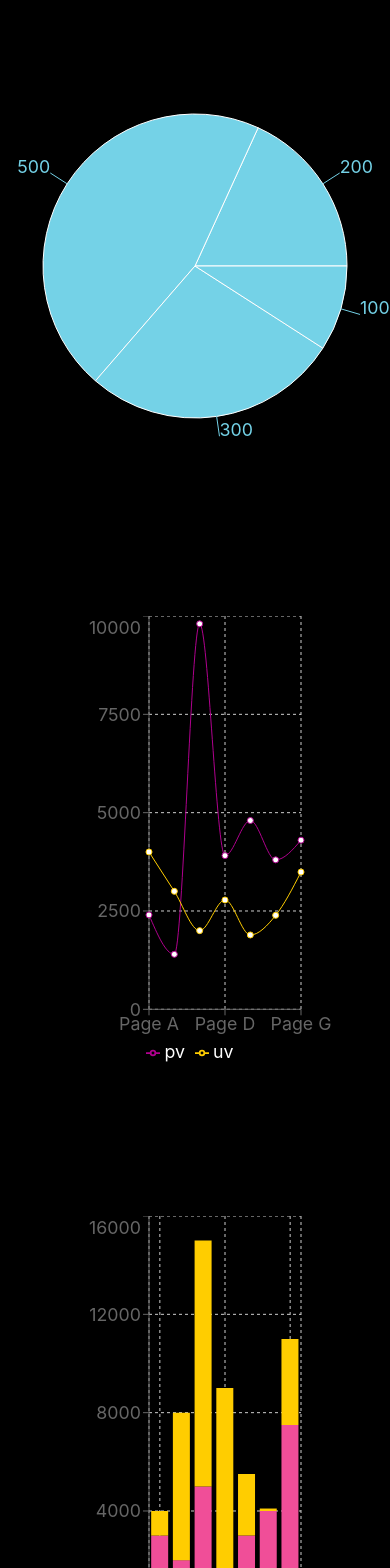
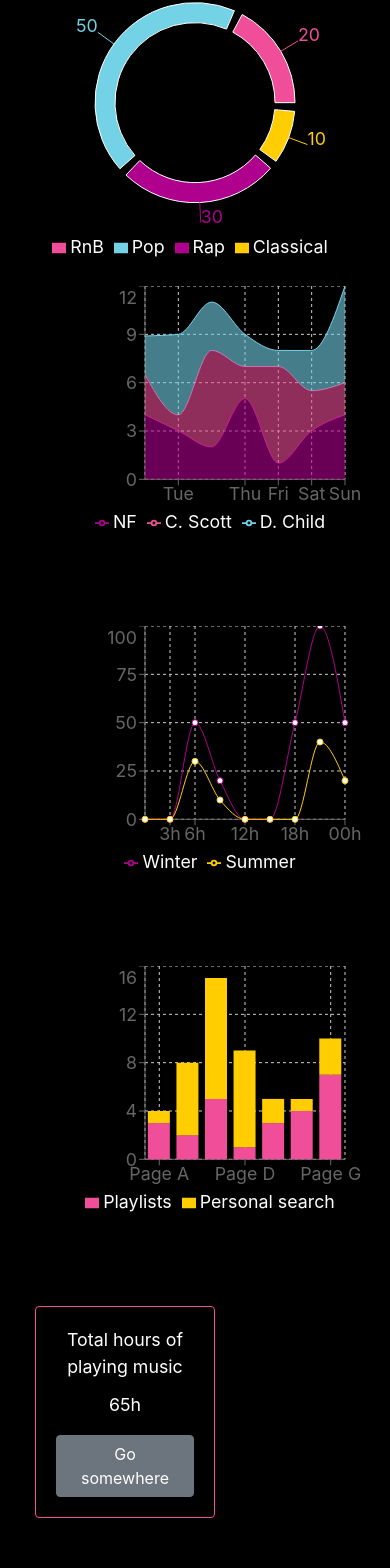
Before and after one commit to aliceValet/project, a React (Create React App) app: page / in a window 390 px wide. Shown: the part 394-1962 px from the top of the page. Built offline with nearby package versions, Linux system fonts and the light colour scheme.

Commit message:
Still problems with routing. job responsive is done.

```diff
--- a/src/App.js
+++ b/src/App.js
@@ -1,6 +1,7 @@
 import React, { Component } from 'react';
 import logo from './logo.svg';
 import './App.css';
+import Route from "./routes";
 
 import FirstComp from "./FirstComponent";
 import SecondComp from "./SecondComponent";
@@ -11,6 +12,8 @@ import PieChart from "./Pies";
 import LineGraph from "./LineGraf";
 import BarreCharte from "./BarreChart";
 import AreaCharte from "./ZoneChart";
+import Carde from "./Carte";
+import { Container, Row, Col } from 'reactstrap';
 
 class App extends Component {
   render() {
@@ -19,12 +22,22 @@ class App extends Component {
     <div className="App">
 	    <NavBarre />
 	    <div className="App-header">
+	    <FirstComp />
+		    <Container>
+		        <Row>
+		          <Col sm="12" xl="6"><PieChart/></Col>
+		          <Col sm="12" xl="6"><AreaCharte/></Col>
+		        </Row>
+		        <Row>
+		          <Col sm="12" md="12" xl="6"><LineGraph/></Col>
+		          <Col sm="12" md="12" xl="6"><BarreCharte/></Col>
+		        </Row>
+		        <Row>
+		          <Col xl={{ size: 6, offset: 5 }}><Carde/></Col>
+		        </Row>
 
-	    	<FirstComp />
-	        <PieChart/>
-	        <LineGraph/>
-	        <BarreCharte/>
-	        <AreaCharte/>
+	      </Container>
+
 
 	    </div>
     </div>
--- a/src/BarreChart.js
+++ b/src/BarreChart.js
@@ -5,25 +5,25 @@ import {
 
 const data = [
   {
-    name: 'Page A', uv: 1000, pv: 3000,
+    name: 'Page A', uv: 1, pv: 3,
   },
   {
-    name: 'Page B', uv: 6000, pv: 2000,
+    name: 'Page B', uv: 6, pv: 2,
   },
   {
-    name: 'Page C', uv: 10000, pv: 5000,
+    name: 'Page C', uv: 10, pv: 5,
   },
   {
-    name: 'Page D', uv: 8000, pv:1000,
+    name: 'Page D', uv: 8, pv:1,
   },
   {
-    name: 'Page E', uv: 2500, pv: 3000,
+    name: 'Page E', uv: 2, pv: 3,
   },
   {
-    name: 'Page F', uv: 100, pv:4000,
+    name: 'Page F', uv: 1, pv:4,
   },
   {
-    name: 'Page G', uv: 3500, pv: 7500,
+    name: 'Page G', uv: 3, pv: 7,
   },
 ];
 
@@ -32,10 +32,10 @@ class BarreCharte extends PureComponent {
 
   render() {
     return (
-      <div style={{ width: '80%', height: 500, margin : 50}}>
+      <div style={{ width: '100%', height: 300, margin : 20}}>
         <ResponsiveContainer>
           <BarChart
-            width={1000}
+            width={10000}
             height={500}
             data={data}
             margin={{
@@ -47,8 +47,8 @@ class BarreCharte extends PureComponent {
             <YAxis />
             <Tooltip />
             <Legend />
-            <Bar dataKey="pv" stackId="a" fill="#F04E98" />
-            <Bar dataKey="uv" stackId="a" fill="#FFCD00" />
+            <Bar name ="Playlists" dataKey="pv" stackId="a" fill="#F04E98" />
+            <Bar name ="Personal search" dataKey="uv" stackId="a" fill="#FFCD00" />
           </BarChart>
            </ResponsiveContainer>
       </div>
--- /dev/null
+++ b/src/Carte.js
@@ -0,0 +1,25 @@
+import React, { PureComponent } from 'react';
+import {
+  ResponsiveContainer
+} from 'recharts';
+import { Card, Button, CardTitle, CardText } from 'reactstrap';
+
+class Carde extends PureComponent {
+  static jsfiddleUrl = 'https://jsfiddle.net/alidingling/90v76x08/';
+
+  render() {
+    return (
+      <div style={{ width: '50%', height: 300, margin : 20}}>
+        <ResponsiveContainer>
+          <Card body inverse style={{ backgroundColor: '#000000', borderColor: '#F04E98' }} className="text-center">
+        <CardTitle>Total hours of playing music</CardTitle>
+        <CardText>65h</CardText>
+        <Button>Go somewhere</Button>
+      </Card>
+           </ResponsiveContainer>
+      </div>
+    );
+  }
+}
+
+export default Carde;
--- a/src/LineGraf.js
+++ b/src/LineGraf.js
@@ -5,25 +5,31 @@ import {
 
 const data = [
   {
-    name: 'Page A', uv: 4000, pv: 2400, amt: 2400,
+    name: '00h', uv: 0, pv: 0,
   },
   {
-    name: 'Page B', uv: 3000, pv: 1398, amt: 2210,
+    name: '3h', uv: 0, pv: 0,
   },
   {
-    name: 'Page C', uv: 2000, pv: 9800, amt: 2290,
+    name: '6h', uv: 30, pv: 50,
   },
   {
-    name: 'Page D', uv: 2780, pv: 3908, amt: 2000,
+    name: '9h', uv: 10, pv: 20,
   },
   {
-    name: 'Page E', uv: 1890, pv: 4800, amt: 2181,
+    name: '12h', uv: 0, pv: 0,
   },
   {
-    name: 'Page F', uv: 2390, pv: 3800, amt: 2500,
+    name: '15h', uv: 0, pv: 0,
   },
   {
-    name: 'Page G', uv: 3490, pv: 4300, amt: 2100,
+    name: '18h', uv: 0, pv: 50,
+  },
+  {
+    name: '21h', uv: 40, pv: 100,
+  },
+  {
+    name: '00h', uv: 20, pv: 50,
   },
 ];
 
@@ -32,7 +38,7 @@ class LineGraph extends PureComponent {
 
   render() {
     return (
-      <div style={{ width: '80%', height: 500, margin : 50}}>
+      <div style={{ width: '100%', height: 300, margin : 20}}>
         <ResponsiveContainer>
 
       <LineChart
@@ -48,8 +54,8 @@ class LineGraph extends PureComponent {
         <YAxis />
         <Tooltip />
         <Legend />
-        <Line type="monotone" dataKey="pv" stroke="#B0008E" activeDot={{ r: 8 }} />
-        <Line type="monotone" dataKey="uv" stroke="#FFCD00" />
+        <Line name="Winter" type="monotone" dataKey="pv" stroke="#B0008E" activeDot={{ r: 8 }} />
+        <Line name="Summer" type="monotone" dataKey="uv" stroke="#FFCD00" />
       </LineChart>
       </ResponsiveContainer>
       </div>
--- a/src/NavBarre.js
+++ b/src/NavBarre.js
@@ -35,7 +35,7 @@ class NavBarre extends React.Component {
           <Collapse isOpen={this.state.isOpen} navbar>
             <Nav className="ml-auto" navbar>
               <NavItem>
-                <NavLink to="/fillForm">Administration</NavLink>
+                <NavLink to="/admin">Administration</NavLink>
               </NavItem>
               <UncontrolledDropdown nav inNavbar>
                 <DropdownToggle nav caret>
--- a/src/Pies.js
+++ b/src/Pies.js
@@ -1,23 +1,40 @@
 import React, { PureComponent } from 'react';
 import {
-  ResponsiveContainer, PieChart, Pie, Legend,
+  ResponsiveContainer, PieChart, Pie, Legend, Sector, Cell,
 } from 'recharts';
 import './Pies.css'
 const data = [
-  { name: 'Group A', value: 200 }, { name: 'Group B', value: 500 },
-  { name: 'Group C', value: 300 }, { name: 'Group D', value: 100 },
+  { name: 'RnB', value: 20 }, { name: 'Pop', value: 50 },
+  { name: 'Rap', value: 30 }, { name: 'Classical', value: 10 },
 ];
+const COLORS = ['#F04E98', '#74D2E7', '#B0008E', '#FFCD00'];
+
 
 class PieCharte extends PureComponent {
   static jsfiddleUrl = '//jsfiddle.net/alidingling/6okmehja/';
 
   render() {
     return (
-      <div style={{ width: '100%', height: 500, margin : 50}}>
+      <div style={{ width: '100%', height: 300, margin : 0}}>
         <ResponsiveContainer>
-          <PieChart>
-            <Pie dataKey="value" data={data} fill="#74D2E7" label="Vos préférences stylistiques" />
-          </PieChart>
+          <PieChart onMouseEnter={this.onPieEnter}>
+          <Legend/>
+        <Pie
+          data={data}
+          innerRadius={80}
+          outerRadius={100}
+          fill="#8884d8"
+          paddingAngle={5}
+          dataKey="value"
+          label={true}
+          labelLine={true}
+
+        >
+          {
+            data.map((entry, index) => <Cell key={`cell-${index}`} fill={COLORS[index % COLORS.length]} />)
+          }
+        </Pie>
+        </PieChart>
         </ResponsiveContainer>
       </div>
     );
--- a/src/ZoneChart.js
+++ b/src/ZoneChart.js
@@ -1,29 +1,29 @@
 import React, { PureComponent } from 'react';
 import {
-  AreaChart, Area, XAxis, YAxis, CartesianGrid, Tooltip, ResponsiveContainer
+  AreaChart, Area, XAxis, YAxis, CartesianGrid, Tooltip, ResponsiveContainer,Legend,
 } from 'recharts';
 
 const data = [
   {
-    name: 'Mon', uv: 4000, pv: 2400, amt: 2400,
+    name: 'Mon', uv: 4, pv: 2.5, amt: 2.4,
   },
   {
-    name: 'Tue', uv: 3000, pv: 1000, amt: 5000,
+    name: 'Tue', uv: 3, pv: 1, amt: 5,
   },
   {
-    name: 'Wed', uv: 2000, pv: 6000, amt: 3000,
+    name: 'Wed', uv: 2, pv: 6, amt: 3,
   },
   {
-    name: 'Thu', uv: 5000, pv: 2000, amt: 2000,
+    name: 'Thu', uv: 5, pv: 2, amt: 2,
   },
   {
-    name: 'Fri', uv: 1000, pv: 6000, amt: 1000,
+    name: 'Fri', uv: 1, pv: 6, amt: 1,
   },
   {
-    name: 'Sat', uv: 3000, pv: 2500, amt: 2500,
+    name: 'Sat', uv: 3, pv: 2.5, amt: 2.5,
   },
   {
-    name: 'Sun', uv: 4000, pv: 2000, amt: 6000,
+    name: 'Sun', uv: 4, pv: 2, amt: 6,
   },
 ];
 
@@ -32,7 +32,7 @@ class AreaCharte extends PureComponent {
 
   render() {
     return (
-     <div style={{ width: '80%', height: 500, margin : 50}}>
+     <div style={{ width: '100%', height: 300, margin : 20}}>
         <ResponsiveContainer>
           <AreaChart
             width={1000}
@@ -46,9 +46,10 @@ class AreaCharte extends PureComponent {
             <XAxis dataKey="name" />
             <YAxis />
             <Tooltip />
-            <Area type="monotone" dataKey="uv" stackId="1" stroke="#B0008E" fill="#B0008E" />
-            <Area type="monotone" dataKey="pv" stackId="1" stroke="#F04E98" fill="#F04E98" />
-            <Area type="monotone" dataKey="amt" stackId="1" stroke="#74D2E7" fill="#74D2E7" />
+            <Legend/>
+            <Area name = "NF" type="monotone" dataKey="uv" stackId="1" stroke="#B0008E" fill="#B0008E" />
+            <Area name = "C. Scott" type="monotone" dataKey="pv" stackId="1" stroke="#F04E98" fill="#F04E98" />
+            <Area name = "D. Child" type="monotone" dataKey="amt" stackId="1" stroke="#74D2E7" fill="#74D2E7" />
           </AreaChart>
            </ResponsiveContainer>
       </div>
--- a/src/index.js
+++ b/src/index.js
@@ -1,11 +1,17 @@
 import 'bootstrap/dist/css/bootstrap.min.css';
 import React from 'react';
 import ReactDOM from 'react-dom';
+import {BrowserRouter} from 'react-router-dom';
 import './index.css';
 import App from './App';
 import * as serviceWorker from './serviceWorker';
 
-ReactDOM.render(<App />, document.getElementById('root'));
+ReactDOM.render(
+	<BrowserRouter>
+	<App />
+	</BrowserRouter>,
+	document.getElementById('root')
+	);
 
 // If you want your app to work offline and load faster, you can change
 // unregister() to register() below. Note this comes with some pitfalls.
--- /dev/null
+++ b/src/routes.js
@@ -0,0 +1,11 @@
+import React from 'react';
+import {Route,Switch} from 'react-router-dom';
+import FillForm from "./FillForm";
+import App from "./App";
+
+export default ()=>(
+	<Switch>
+	<Route path="/" exact component={App}/>
+	<Route path="/admin" exact component={FillForm}/>
+	</Switch>
+	);
```
Also changed, not shown: src/FirstComponent.css (line endings or trailing spaces).
